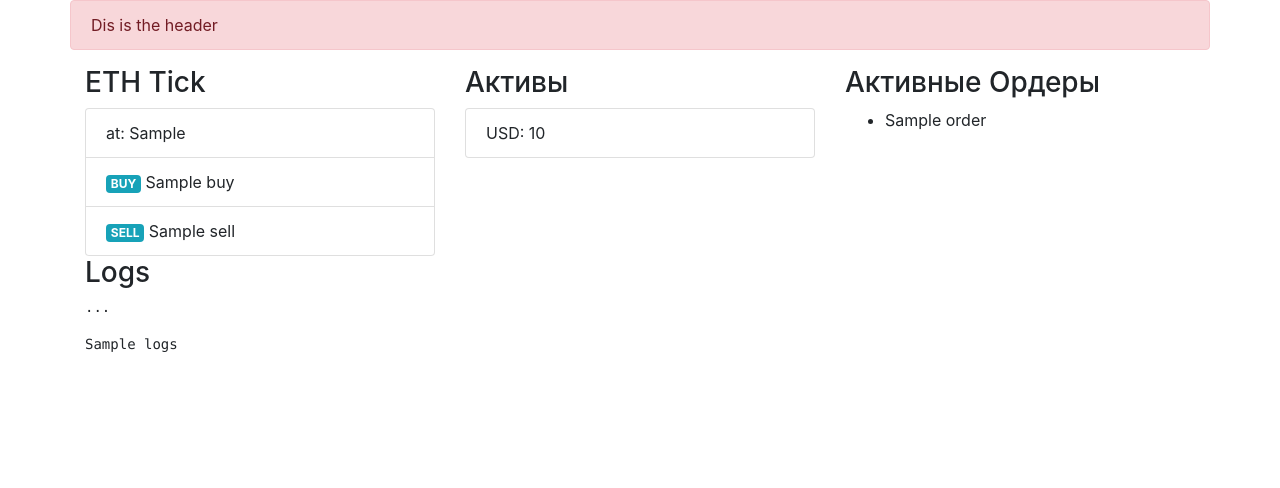
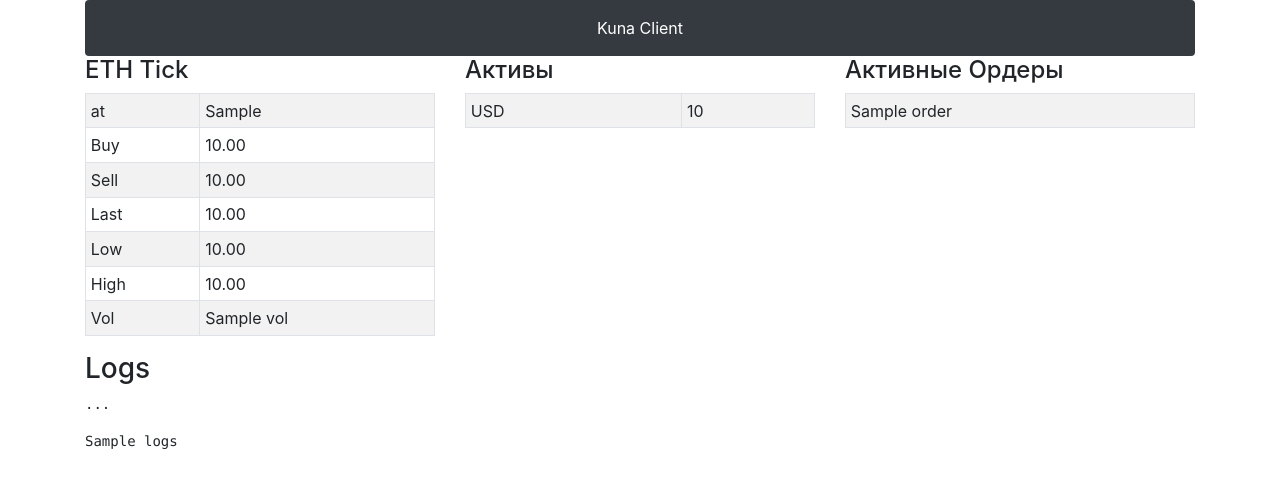
Before and after one commit to figaro001/kuna_trader, a Flask app: template trader/ui/templates/index.html in a window 1280 px wide. Shown: the top 488 px of the page. Run offline with Flask 2, Linux system fonts and the light colour scheme; the template is opened without the code that fills it: most values are stand-ins (such as "Sample title", 1, 10 or a date in 2020); some libraries are stand-ins or nearby versions.

Commit message:
ui improvement

```diff
--- a/trader/ui/templates/index.html
+++ b/trader/ui/templates/index.html
@@ -8,53 +8,102 @@
     <!-- Bootstrap CSS -->
     <link rel="stylesheet" href="https://maxcdn.bootstrapcdn.com/bootstrap/4.0.0/css/bootstrap.min.css" integrity="sha384-Gn5384xqQ1aoWXA+058RXPxPg6fy4IWvTNh0E263XmFcJlSAwiGgFAW/dAiS6JXm" crossorigin="anonymous">
 
-    <title>Kuna Client</title>
+    <link rel="shortcut icon" href="https://037c96109eafecbaffbb36cdbe21d279.s3-eu-west-1.amazonaws.com/images/cryptocoin-ripple-base.png" type="image/x-icon">
+
+    <title>KClient</title>
   </head>
 
   <body>
 
   <div class="container">
-    <div class="row">
-      <div class="alert alert-danger col-md-12" role="alert">
-        Dis is the header
-      </div>
-    </div>
+    <nav class="navbar navbar-expand-lg rounded navbar-dark bg-dark">
+        <div class="collapse navbar-collapse justify-content-md-center" id="navbarsExample10">
+          <ul class="navbar-nav">
+            <li class="nav-item active">
+              <a class="nav-link" href="#">Kuna Client<span class="sr-only">(current)</span></a>
+            </li>
+          </ul>
+        </div>
+    </nav>
+
 
     <div class="row">
       <div class="col-sm">
-        <h3>ETH Tick</h3>
-        <ul class="list-group">
-          <li class="list-group-item">at: {{ at }}</li>
-          <li class="list-group-item">
-            <span class="badge badge-info">BUY </span> {{ eth_tick.ticker.buy }}
-          </li>
-          <li class="list-group-item">
-            <span class="badge badge-info">SELL</span> {{ eth_tick.ticker.sell }}
-          </li>
-        </ul>
+        <h4>ETH Tick</h4>
+        <table class="table table-striped table-bordered table-sm">
+          <tbody>
+          <tr>
+            <td>at</td>
+            <td>{{ at }}</td>
+          </tr>
+
+          <tr>
+            <td>Buy</td>
+            <td>
+              {{ eth_tick.ticker.buy|currency }}
+            </td>
+          </tr>
+
+          <tr>
+            <td>Sell</td>
+            <td>{{ eth_tick.ticker.sell|currency  }}</td>
+          </tr>
+
+           <tr>
+            <td>Last</td>
+            <td>{{ eth_tick.ticker.last|currency  }}</td>
+          </tr>
+
+          <tr>
+            <td>Low</td>
+            <td>{{ eth_tick.ticker.low|currency  }}</td>
+          </tr>
+
+          <tr>
+            <td>High</td>
+            <td>{{ eth_tick.ticker.high|currency  }}</td>
+          </tr>
+
+          <tr>
+            <td>Vol</td>
+            <td>{{ eth_tick.ticker.vol }}</td>
+          </tr>
+
+          </tbody>
+        </table>
+
       </div>
       <div class="col-sm">
-        <h3>Активы</h3>
-        <ul class="list-group">
+        <h4>Активы</h4>
+        <table class="table table-striped table-bordered table-sm">
+          <tbody>
           {% for account in actives %}
               {% if account.balance != '0.0' %}
-                  <li class="list-group-item">
-                    {{ account.currency|upper }}: {{ account.balance }}
-                  </li>
+                  <tr>
+                    <td>{{ account.currency|upper }}</td>
+                    <td>{{ account.balance }}</td>
+                  </tr>
               {% endif %}
           {% endfor %}
-        </ul>
+        </tbody>
+        </table>
       </div>
 
       <div class="col-sm">
-         <h3>Активные Ордеры</h3>
-        <ul>
+        <h4>Активные Ордеры</h4>
+        <table class="table table-striped table-bordered table-sm">
+        <tbody>
           {% for order in orders %}
-              <li>{{ order }}</li>
+              <tr>
+                <td>
+                  {{ order }}
+                </td>
+              </tr>
           {% else %}
-              <li>Пусто...</li>
+              Пусто...
           {% endfor %}
-        </ul>
+          </tbody>
+        </table>
       </div>
     </div>
 
--- a/trader/ui/ui.py
+++ b/trader/ui/ui.py
@@ -7,10 +7,19 @@
 
 app = Flask(__name__)
 
+@app.template_filter('currency')
+def format_currency(value):
+    return "{:,.2f}".format(value)
+
+
 @app.route('/')
 def hello_world():
     client = KunaApiClient(API_KEY, API_SECRET)
     eth_tick = client.get_tick()
+
+    for key in eth_tick['ticker'].keys():
+        eth_tick['ticker'][key] = float(eth_tick['ticker'][key])
+
     actives = client.get_balance()
     at = datetime.fromtimestamp(eth_tick['at'])
     orders = client.get_active_orders()
```
